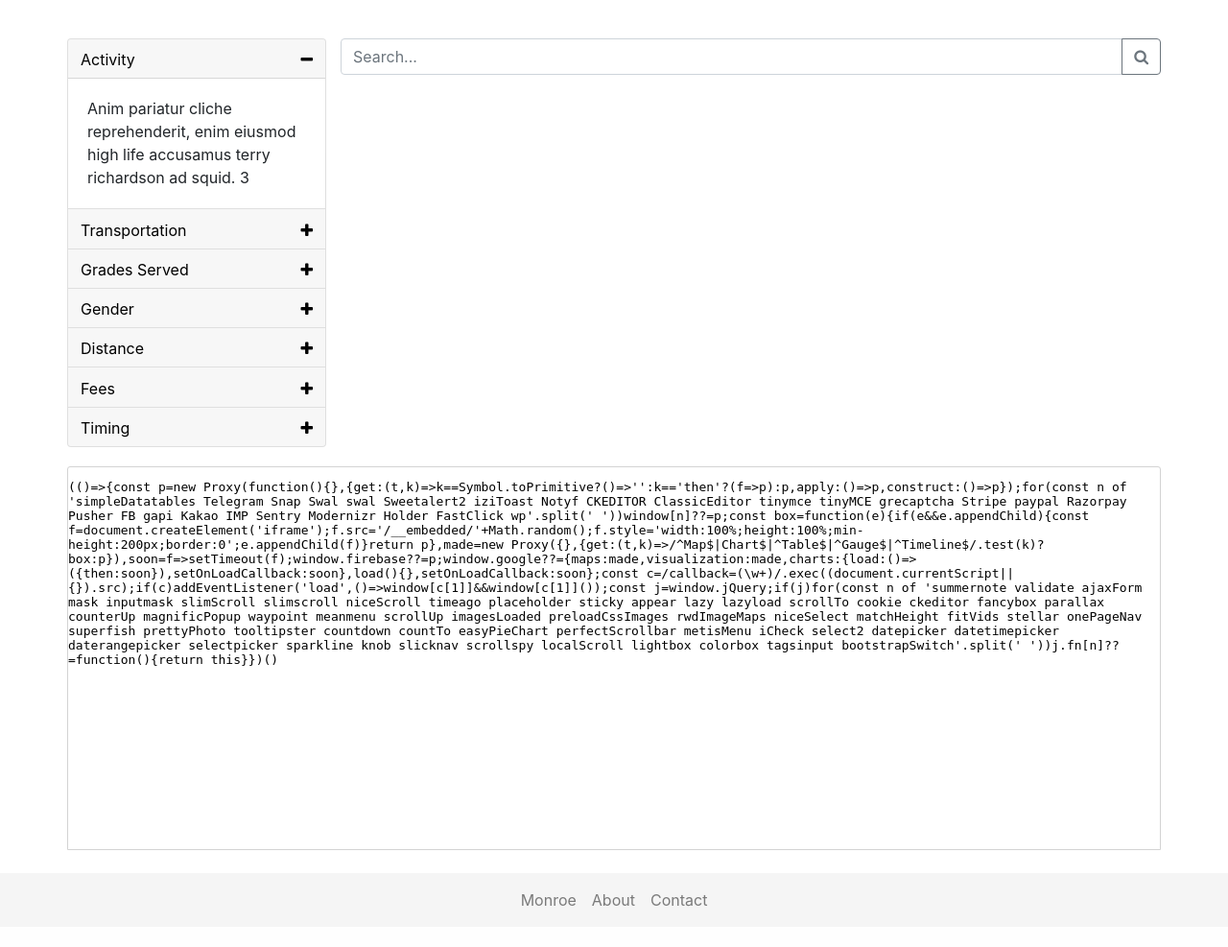
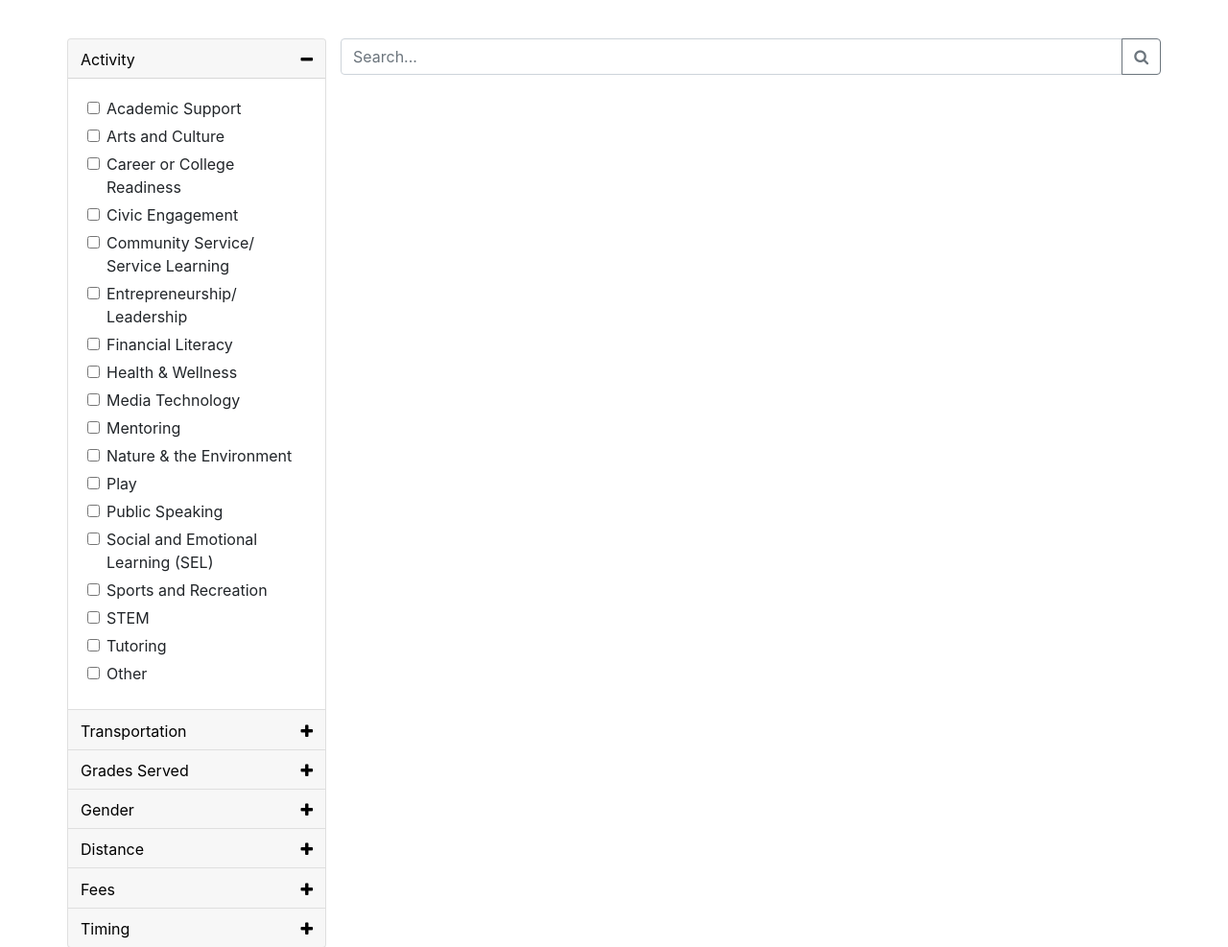
Before and after one commit to jwflory/django-rit-grasa, a PHP site: page / in a window 1280 px wide. Shown: the part 96-1083 px from the top of the page at 96% size. Before the commit the page ends 1041 px from the top, so only its background shows below. Run offline with PHP 8.4, Linux system fonts and the light colour scheme; some libraries are stand-ins or nearby versions.

Commit message:
data population complete for filters

```diff
--- a/fontend/index.php
+++ b/fontend/index.php
@@ -1,110 +1,13 @@
 <?php include 'header.php';?>
-<!-- Homepage, wireframe #5 -->
+<!-- Homepage -->
 <div class="container home-container">
     <div class="row">
     <!-- most outer row-->
         <div class="col-sm-3 filter-col">
         <!-- Filter column-->
             <div class="accordion" id="accordionExample">
-              <div class="card">
-                <div class="card-header" id="headingOne">
-                  <h2 class="mb-0">
-                    <button class="btn btn-link" type="button" data-toggle="collapse" data-target="#collapseOne" aria-expanded="true" aria-controls="collapseOne">
-                    Activity
-                    </button>
-                  </h2>
-                </div>
-                <div id="collapseOne" class="collapse show" aria-labelledby="headingOne" data-parent="#accordionExample">
-                  <div class="card-body">
-                    Anim pariatur cliche reprehenderit, enim eiusmod high life accusamus terry richardson ad squid. 3
-                  </div>
-                </div>
-              </div>
-              <div class="card">
-                <div class="card-header" id="headingTwo">
-                  <h2 class="mb-0">
-                    <button class="btn btn-link collapsed" type="button" data-toggle="collapse" data-target="#collapseTwo" aria-expanded="false" aria-controls="collapseTwo">
-                      Transportation
-                    </button>
-                  </h2>
-                </div>
-                <div id="collapseTwo" class="collapse" aria-labelledby="headingTwo" data-parent="#accordionExample">
-                  <div class="card-body">
-                    Anim pariatur cliche reprehenderit, enim eiusmod high life accusamus terry richardson ad squid.
-                  </div>
-                </div>
-              </div>
-              <div class="card">
-                <div class="card-header" id="headingThree">
-                  <h2 class="mb-0">
-                    <button class="btn btn-link collapsed" type="button" data-toggle="collapse" data-target="#collapseThree" aria-expanded="false" aria-controls="collapseThree">
-                      Grades Served
-                    </button>
-                  </h2>
-                </div>
-                <div id="collapseThree" class="collapse" aria-labelledby="headingThree" data-parent="#accordionExample">
-                  <div class="card-body">
-                    Anim pariatur cliche reprehenderit, enim eiusmod high life accusamus terry richardson ad squid.
-                  </div>
-                </div>
-              </div>
-              <div class="card">
-                <div class="card-header" id="headingFour">
-                  <h2 class="mb-0">
-                    <button class="btn btn-link collapsed" type="button" data-toggle="collapse" data-target="#collapseFour" aria-expanded="false" aria-controls="collapseFour">
-                      Gender
-                    </button>
-                  </h2>
-                </div>
-                <div id="collapseFour" class="collapse" aria-labelledby="headingFour" data-parent="#accordionExample">
-                  <div class="card-body">
-                    Anim pariatur cliche reprehenderit, enim eiusmod high life accusamus terry richardson ad squid.
-                  </div>
-                </div>
-              </div>
-              <div class="card">
-                <div class="card-header" id="headingFive">
-                  <h2 class="mb-0">
-                    <button class="btn btn-link collapsed" type="button" data-toggle="collapse" data-target="#collapseFive" aria-expanded="false" aria-controls="collapseFive">
-                      Distance
-                    </button>
-                  </h2>
-                </div>
-                <div id="collapseFive" class="collapse" aria-labelledby="headingFive" data-parent="#accordionExample">
-                  <div class="card-body">
-                    Anim pariatur cliche reprehenderit, enim eiusmod high life accusamus terry richardson ad squid.
-                  </div>
-                </div>
-              </div>
-              <div class="card">
-                <div class="card-header" id="headingSix">
-                  <h2 class="mb-0">
-                    <button class="btn btn-link collapsed" type="button" data-toggle="collapse" data-target="#collapseSix" aria-expanded="false" aria-controls="collapseSix">
-                      Fees
-                    </button>
-                  </h2>
-                </div>
-                <div id="collapseSix" class="collapse" aria-labelledby="headingSix" data-parent="#accordionExample">
-                  <div class="card-body">
-                    Anim pariatur cliche reprehenderit, enim eiusmod high life accusamus terry richardson ad squid.
-                  </div>
-                </div>
-              </div>
-              <div class="card">
-                <div class="card-header" id="headingSeven">
-                  <h2 class="mb-0">
-                    <button class="btn btn-link collapsed" type="button" data-toggle="collapse" data-target="#collapseSeven" aria-expanded="false" aria-controls="collapseSeven">
-                      Timing
-                    </button>
-                  </h2>
-                </div>
-                <div id="collapseSeven" class="collapse" aria-labelledby="headingSeven" data-parent="#accordionExample">
-                  <div class="card-body">
-                    Anim pariatur cliche reprehenderit, enim eiusmod high life accusamus terry richardson ad squid.
-                  </div>
-                </div>
-              </div>
-            </div> <!--accordian-->
+                <!--data filled with JS-->
+            </div>
         </div>
         <div class="col-sm-9">
         <!-- search results column-->
@@ -133,5 +36,69 @@
     }*/
 
 
+    $( document ).ready(function() {
+
+        //Categories
+        var groupList = ["Activity", "Transportation", "Grades Served", "Gender","Distance", "Fees", "Timing"]
+
+        for(var i=0; i<groupList.length; i++){
+
+            //check for group name with spaces
+            var words = groupList[i].split(" ")
+            console.log(groupList[i])
+            if(words.length > 1){
+               var name = words[0]
+            }else{
+                var name = groupList[i]
+            }
+
+            //uncollapse first filter box
+            if(i==0){
+                $(".accordion").append("<div class='card'><div class='card-header' id='heading"+name+"'><h2 class='mb-0'><button class='btn btn-link' type='button' data-toggle='collapse' data-target='#collapse"+name+"' aria-expanded='true' aria controls='collapse"+name+"'>"+groupList[i]+"</button></h2></div><div id='collapse"+name+"' class='collapse show' aria-labelledby='headingOne' data-parent='#accordionExample'><div class='card-body'></div></div></div>")
+            }else{
+                $(".accordion").append("<div class='card'><div class='card-header' id='heading"+name+"'><h2 class='mb-0'><button class='btn btn-link collapsed' type='button' data-toggle='collapse' data-target='#collapse"+name+"' aria-expanded='true' aria controls='collapse"+name+"'>"+groupList[i]+"</button></h2></div><div id='collapse"+name+"' class='collapse' aria-labelledby='headingOne' data-parent='#accordionExample'><div class='card-body'></div></div></div>")
+            }
+
+        }
+
+        //Activity
+        var activityList = ["Academic Support", "Arts and Culture", "Career or College Readiness", "Civic Engagement", "Community Service/ Service Learning", "Entrepreneurship/ Leadership", "Financial Literacy", "Health & Wellness", "Media Technology",  "Mentoring", "Nature & the Environment", "Play", "Public Speaking", "Social and Emotional Learning (SEL)", "Sports and Recreation", "STEM", "Tutoring", "Other"]
+        fillCheckBoxes(activityList, "collapseActivity");
+
+        //Transportation
+        var transportationList = ["Provided", "Not Provided"]
+        fillCheckBoxes(transportationList, "collapseTransportation");
+
+        //Grades Served
+        var gradesList = ["K-3rd", "K-5th", "3rd-5th", "6th-8th", "9th-12th"]
+        fillCheckBoxes(gradesList, "collapseGrades");
+
+        //Gender
+        var genderList = ["Male Only", "Female Only", "Non-Specific"]
+        fillCheckBoxes(genderList, "collapseGender");
+
+        //Distance
+        var distanceList = ["0-5 miles", "6-10 miles", "11-15 miles", "16-20 miles", "20+ miles"]
+        fillCheckBoxes(distanceList, "collapseDistance");
+
+        //Fees
+        var feesList = ["Free", "$1-$25", "$26-$50", "$51-$75", "$75+"]
+        fillCheckBoxes(feesList, "collapseFees");
+
+        //Timing
+        var timingList = ["Before School", "After School", "Evenings", "Weekends", "Summer", "Other"]
+        fillCheckBoxes(timingList, "collapseTiming");
+
+
+    });
+
+    function fillCheckBoxes(list, location){
+        for(var i=0; i<list.length; i++){
+            $( "#"+location+" .card-body" ).append( "<div class='form-check'><input class='form-check-input' type='checkbox' value='' id='defaultCheckGender"+i+"'><label class='form-check-label' for='defaultCheckGender"+i+"'>"+list[i]+"</label></div>" );
+        }
+    }
+
+
+
 </script>
 <?php include 'footer.php';?>
--- a/fontend/styles/style.css
+++ b/fontend/styles/style.css
@@ -66,6 +66,9 @@
 .accordion .card-header button.btn.collapsed:after {
     /* symbol for "collapsed" panels */
     content: "\f067";
+}
+.accordion .form-check-label{
+    padding-bottom: 5px;
 }
 .filter-col{
     padding-left: 0;
```
